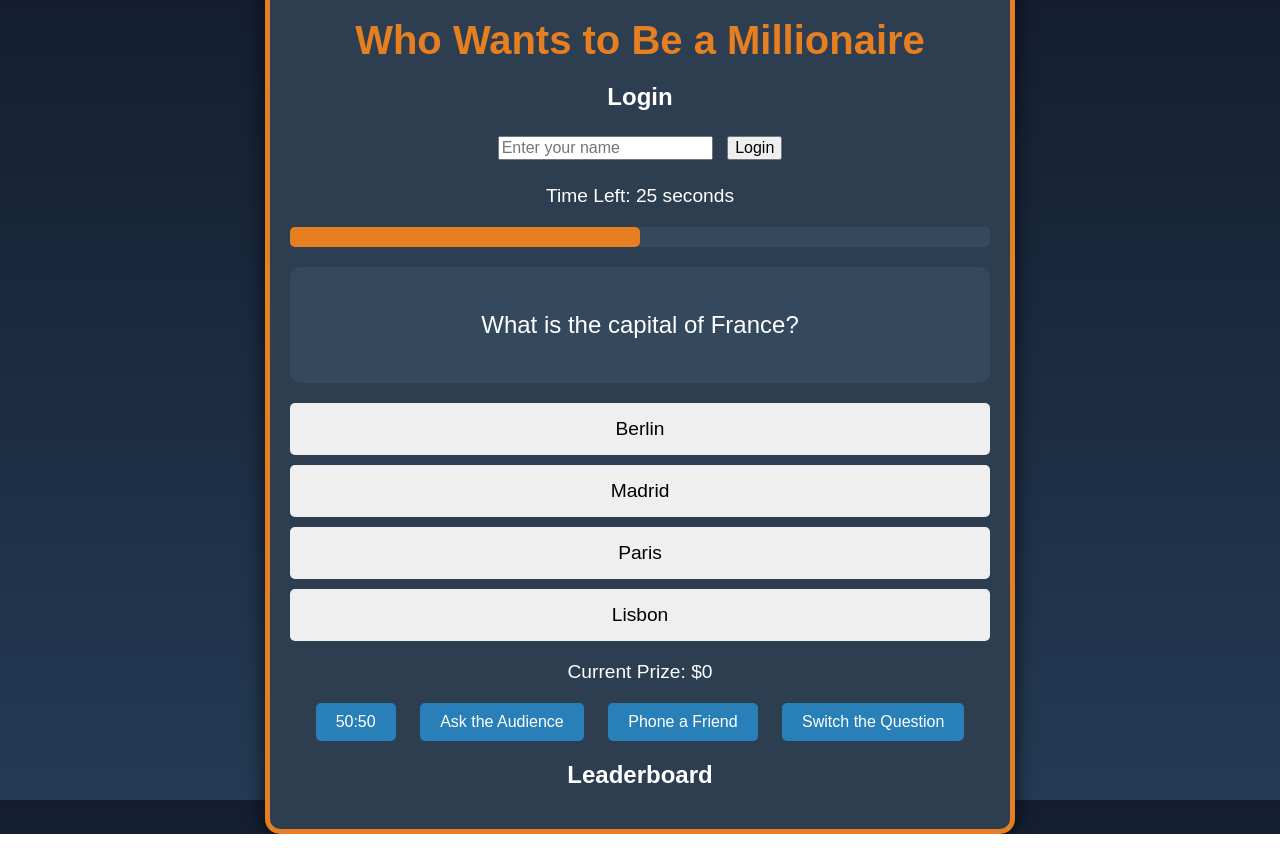
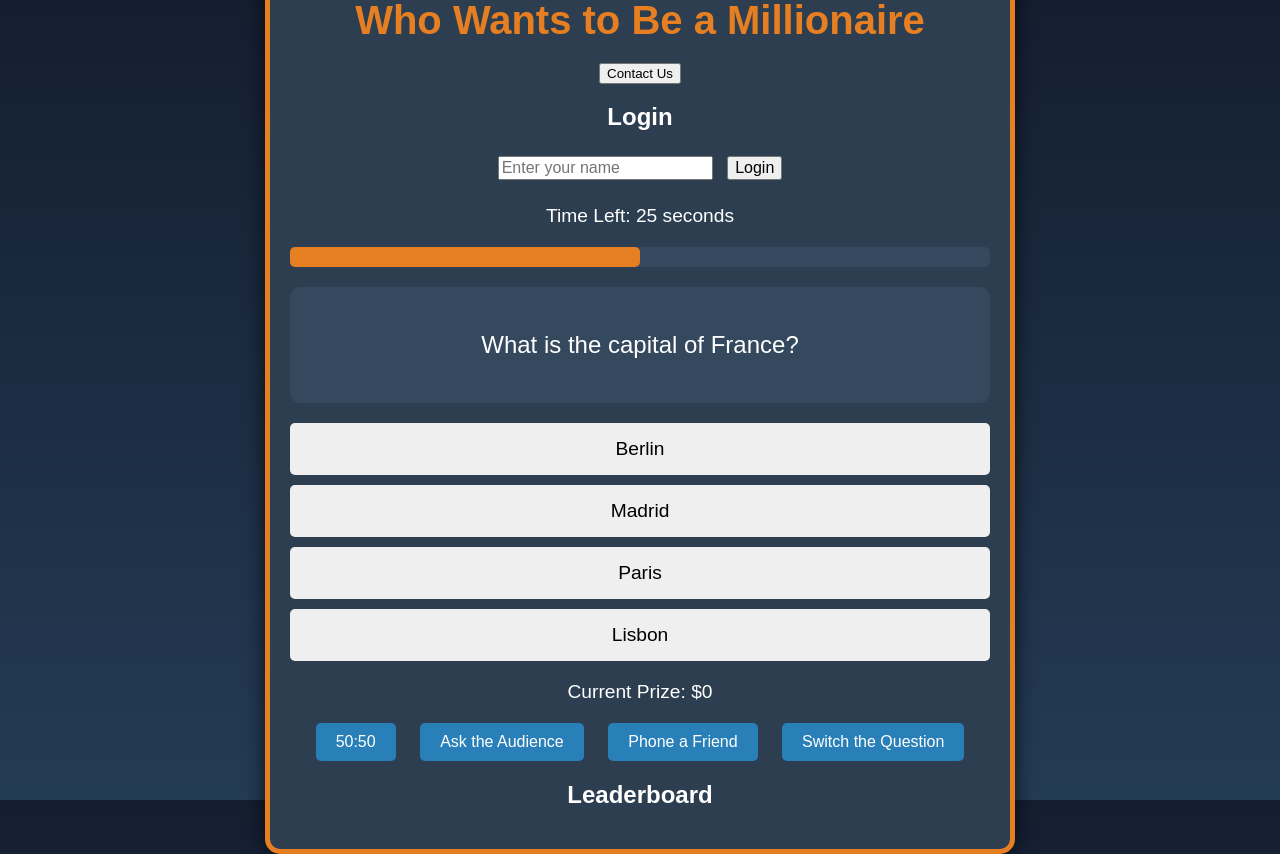
Before and after one commit to aaronsfunstuff/who-wants-to-be-a-millionaire, a plain HTML site: page index.html in a window 1280 px wide. Drawn offline with Linux system fonts and the light colour scheme.

Commit message:
Update index.html

```diff
--- a/index.html
+++ b/index.html
@@ -9,6 +9,7 @@
 <body>
     <div id="game-container">
         <h1>Who Wants to Be a Millionaire</h1>
+      <a href="contact.html"><button>Contact Us</button></a>
       <div id="login-container">
     <h2>Login</h2>
     <input type="text" id="username" placeholder="Enter your name">
```
